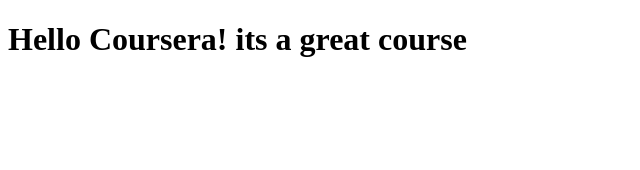
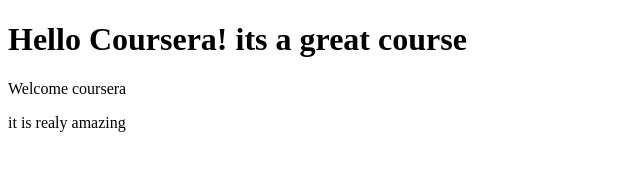
Before and after one commit to Ashutosh511/cousera-test, a plain HTML site: page site/index.html in a window 1280 px wide. Shown: the whole page, without its empty margins (0-640 px from the left). Drawn offline with Linux system fonts and the light colour scheme.

Commit message:
Some of my pages are updated.

```diff
--- a/site/index.html
+++ b/site/index.html
@@ -5,5 +5,7 @@
 </head>
 <body>
 <h1>Hello Coursera! its a great course</h1>
+<p>Welcome coursera</p>
+<p>it is realy amazing</p>
 </body>
 </html>
```
